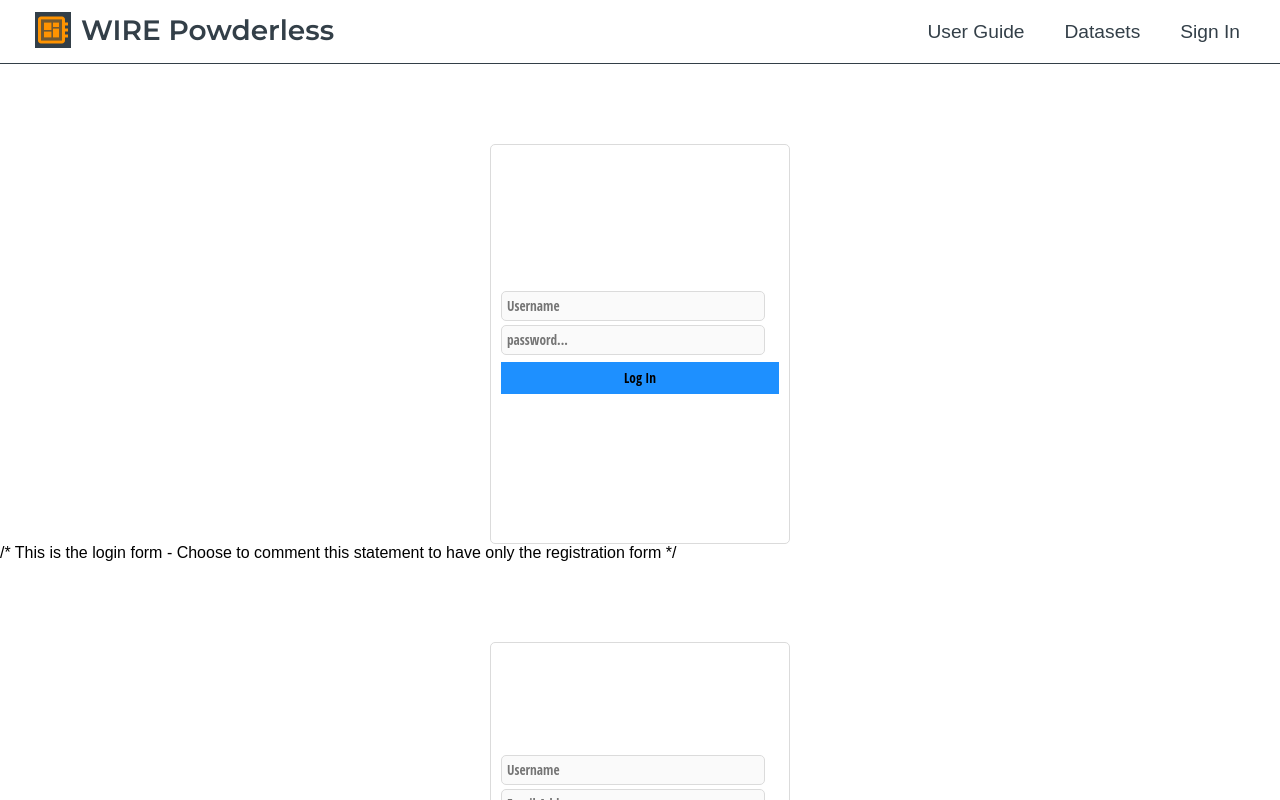
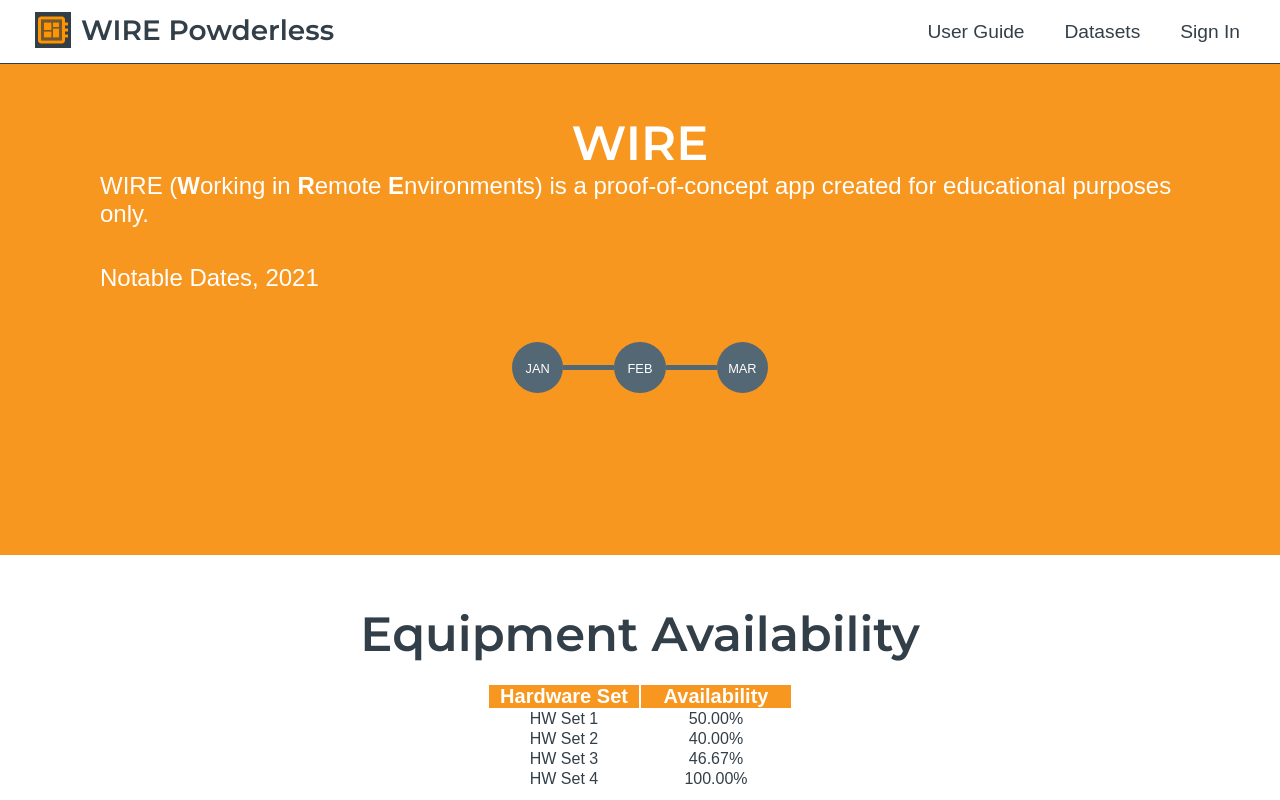
Before and after one commit to sohaibi/EE461L-Project, a React (Create React App) app in the folder Frontend/: page / in a window 1280 px wide. Shown: the top 800 px of the page. Built offline with nearby package versions, Linux system fonts and the light colour scheme.

Commit message:
revised App.js

```diff
--- a/Frontend/src/App.js
+++ b/Frontend/src/App.js
@@ -1,6 +1,6 @@
 import React from 'react'
 import './App.css';
-import { BrowserRouter as Router,Switch,Route} from 'react-router-dom';
+import { BrowserRouter as Router, Switch, Route } from 'react-router-dom';
 
 // Pages and Components //
 import Header from './Components/Header';
@@ -19,19 +19,17 @@ function App() {
     <>
       <Router>
         <Header />
-        <Login />   /* This is the login form - Choose to comment this statement to have only the registration form */
-        <Register/>  /* This is the registration form - Choose to comment this statement to have only the login form */
         <Switch>
           <Route path="/"><Home /></Route>
-          <Route path ="/" exact component={Home} />
-          <Route path = '/guide'  component={UserGuide} />
-          <Route path = '/datasets'  component={Datasets} />
-          <Route path = '/Login' component={Login} />
-          <Route path ='/Register' component={Register} />
+          <Route path="/" exact component={Home} />
+          <Route path='/guide' component={UserGuide} />
+          <Route path='/datasets' component={Datasets} />
+          <Route path='/login' component={Login} />
+          <Route path='/register' component={Register} />
         </Switch>
         <Footer />
       </Router>
-      </>
+    </>
   );
 }
 
```
